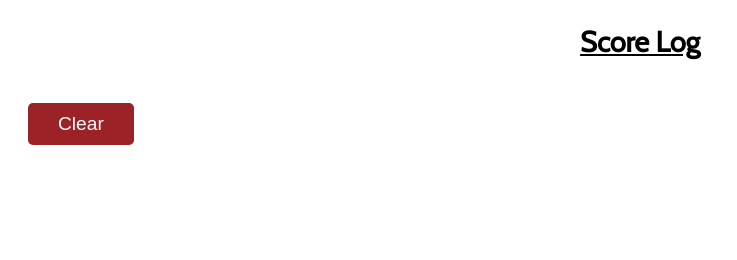
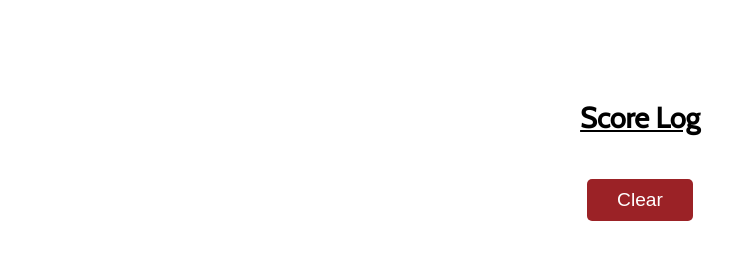
Before and after one commit to mvfranzke/Code-Quiz, a plain HTML site: page scorelog.html in a window 1280 px wide. Shown: the whole page, without its empty margins (0-737 px from the left). Drawn offline with nearby package versions, Linux system fonts and the light colour scheme.

Commit message:
added css style for div

```diff
--- a/scorelog.css
+++ b/scorelog.css
@@ -44,3 +44,10 @@ li {
 li:nth-child(odd) {
   background-color: #f3edfc;
 }
+
+/* style set for div portion of page */
+.wrapper {
+  margin: 100px auto 0 auto;
+  max-width: 600px;
+  text-align: center;
+}
```
